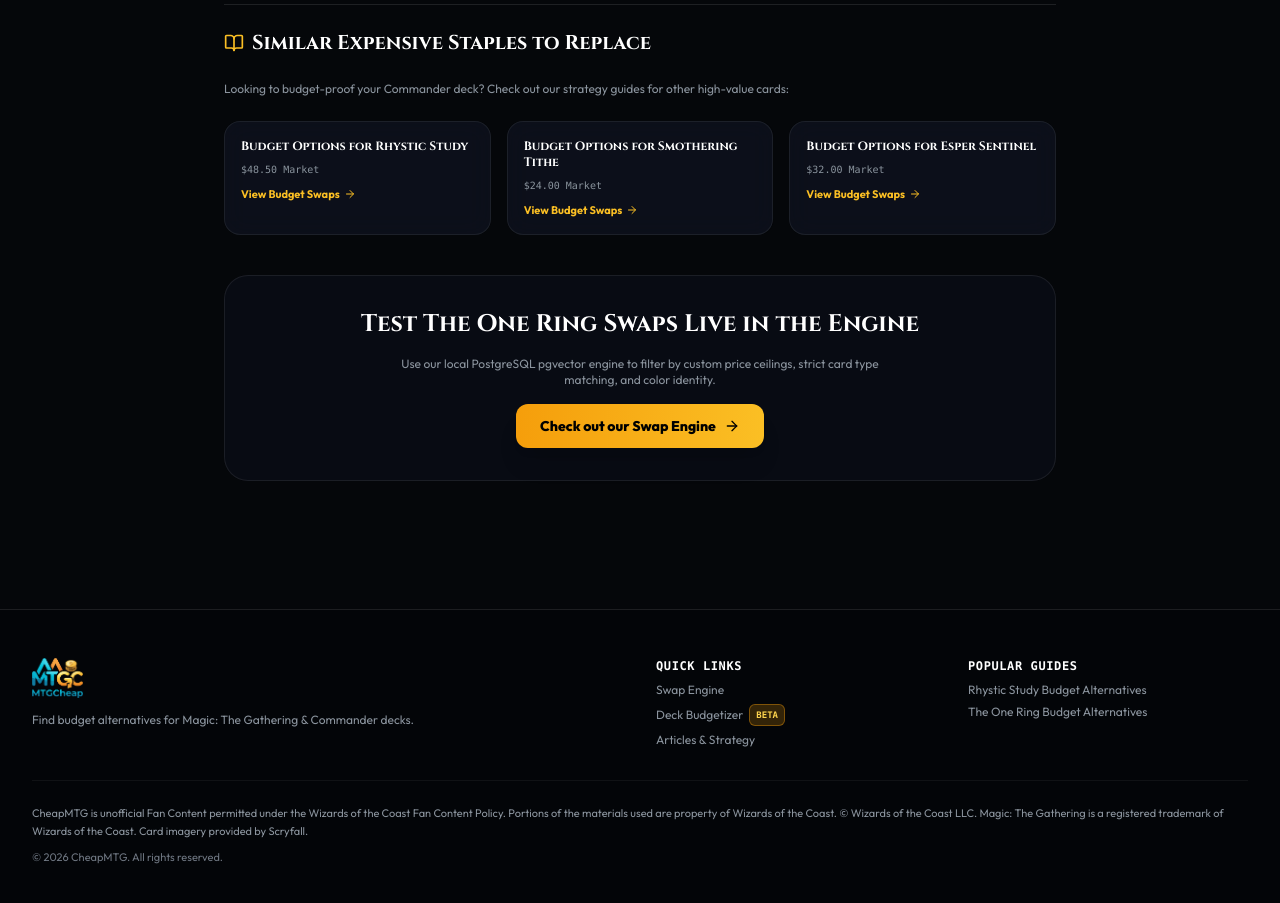
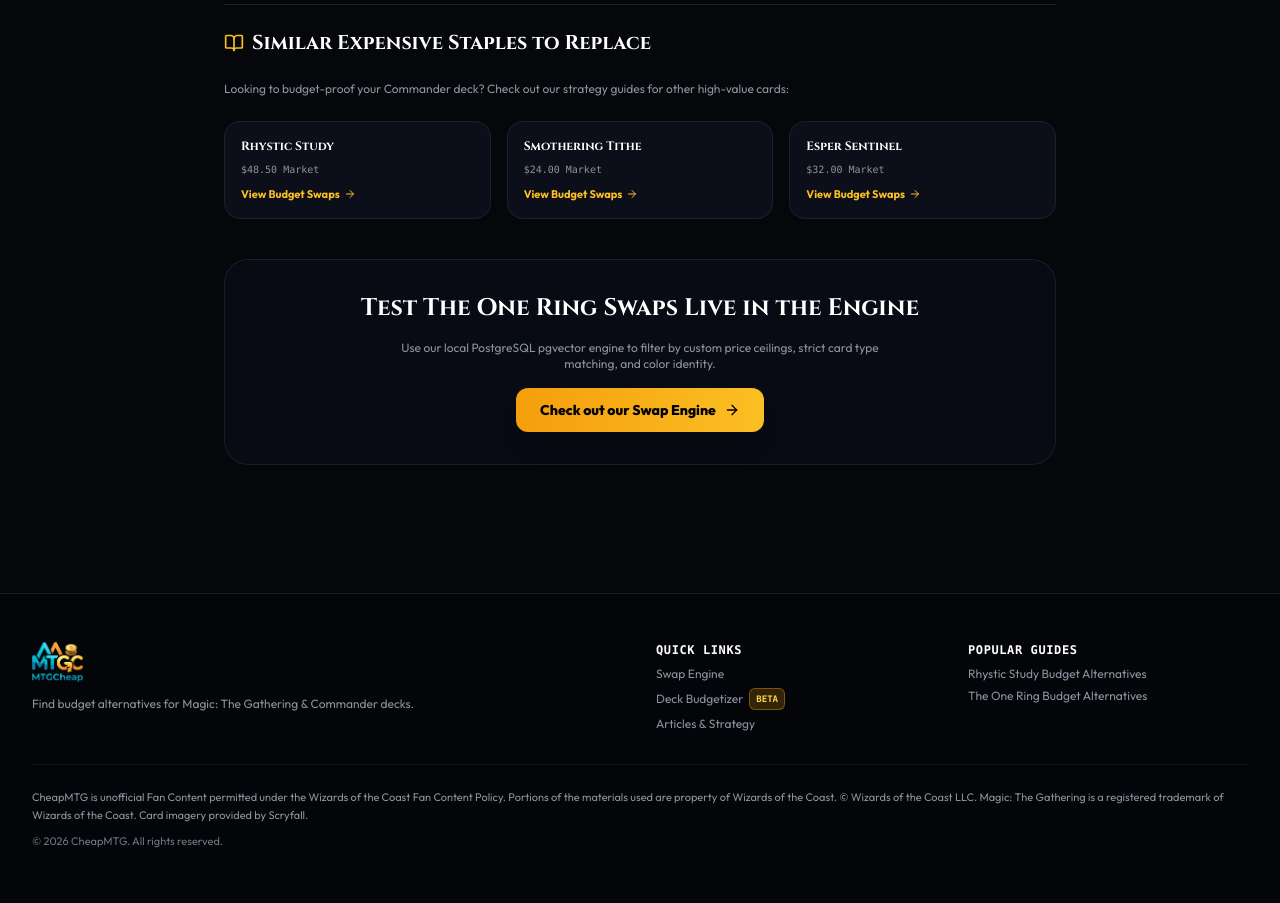
Before and after one commit to ctp9h7ygwn-alt/cheapmtg, a Next.js app: page /articles/budget-options-for-the-one-ring in a window 1280 px wide. Shown: the part 1460-2363 px from the top of the page. Built offline with nearby package versions, Linux system fonts and the light colour scheme; no server answers.

Commit message:
fix(ui): show card name directly on related article cards to prevent text truncation

```diff
--- a/src/app/articles/[slug]/page.tsx
+++ b/src/app/articles/[slug]/page.tsx
@@ -618,7 +618,7 @@
                     </div>
                     <div className="space-y-1">
                       <div className="font-cinzel font-bold text-xs text-white group-hover:text-amber-300 transition-colors line-clamp-1">
-                        Budget Options for {rel.name}
+                        {rel.name}
                       </div>
                       <div className="text-[10px] text-[#8b949e] font-mono">
                         ${rel.price_usd.toFixed(2)} Market
--- a/src/app/articles/budget-options-for-rhystic-study/page.tsx
+++ b/src/app/articles/budget-options-for-rhystic-study/page.tsx
@@ -277,7 +277,7 @@
               className="glass-card rounded-2xl p-4 border border-white/10 hover:border-amber-500/50 hover:-translate-y-1 transition-all group space-y-2"
             >
               <div className="font-cinzel font-bold text-xs text-white group-hover:text-amber-300 transition-colors">
-                Budget Options for The One Ring
+                The One Ring
               </div>
               <div className="text-[10px] text-[#8b949e] font-mono">$105.88 Market</div>
               <div className="text-[11px] font-bold text-amber-400 flex items-center gap-1">
@@ -289,7 +289,7 @@
               className="glass-card rounded-2xl p-4 border border-white/10 hover:border-amber-500/50 hover:-translate-y-1 transition-all group space-y-2"
             >
               <div className="font-cinzel font-bold text-xs text-white group-hover:text-amber-300 transition-colors">
-                Budget Options for Cyclonic Rift
+                Cyclonic Rift
               </div>
               <div className="text-[10px] text-[#8b949e] font-mono">$38.00 Market</div>
               <div className="text-[11px] font-bold text-amber-400 flex items-center gap-1">
@@ -301,7 +301,7 @@
               className="glass-card rounded-2xl p-4 border border-white/10 hover:border-amber-500/50 hover:-translate-y-1 transition-all group space-y-2"
             >
               <div className="font-cinzel font-bold text-xs text-white group-hover:text-amber-300 transition-colors">
-                Budget Options for Fierce Guardianship
+                Fierce Guardianship
               </div>
               <div className="text-[10px] text-[#8b949e] font-mono">$42.00 Market</div>
               <div className="text-[11px] font-bold text-amber-400 flex items-center gap-1">
--- a/src/app/articles/budget-options-for-the-one-ring/page.tsx
+++ b/src/app/articles/budget-options-for-the-one-ring/page.tsx
@@ -271,7 +271,7 @@
               className="glass-card rounded-2xl p-4 border border-white/10 hover:border-amber-500/50 hover:-translate-y-1 transition-all group space-y-2"
             >
               <div className="font-cinzel font-bold text-xs text-white group-hover:text-amber-300 transition-colors">
-                Budget Options for Rhystic Study
+                Rhystic Study
               </div>
               <div className="text-[10px] text-[#8b949e] font-mono">$48.50 Market</div>
               <div className="text-[11px] font-bold text-amber-400 flex items-center gap-1">
@@ -283,7 +283,7 @@
               className="glass-card rounded-2xl p-4 border border-white/10 hover:border-amber-500/50 hover:-translate-y-1 transition-all group space-y-2"
             >
               <div className="font-cinzel font-bold text-xs text-white group-hover:text-amber-300 transition-colors">
-                Budget Options for Smothering Tithe
+                Smothering Tithe
               </div>
               <div className="text-[10px] text-[#8b949e] font-mono">$24.00 Market</div>
               <div className="text-[11px] font-bold text-amber-400 flex items-center gap-1">
@@ -295,7 +295,7 @@
               className="glass-card rounded-2xl p-4 border border-white/10 hover:border-amber-500/50 hover:-translate-y-1 transition-all group space-y-2"
             >
               <div className="font-cinzel font-bold text-xs text-white group-hover:text-amber-300 transition-colors">
-                Budget Options for Esper Sentinel
+                Esper Sentinel
               </div>
               <div className="text-[10px] text-[#8b949e] font-mono">$32.00 Market</div>
               <div className="text-[11px] font-bold text-amber-400 flex items-center gap-1">
```
